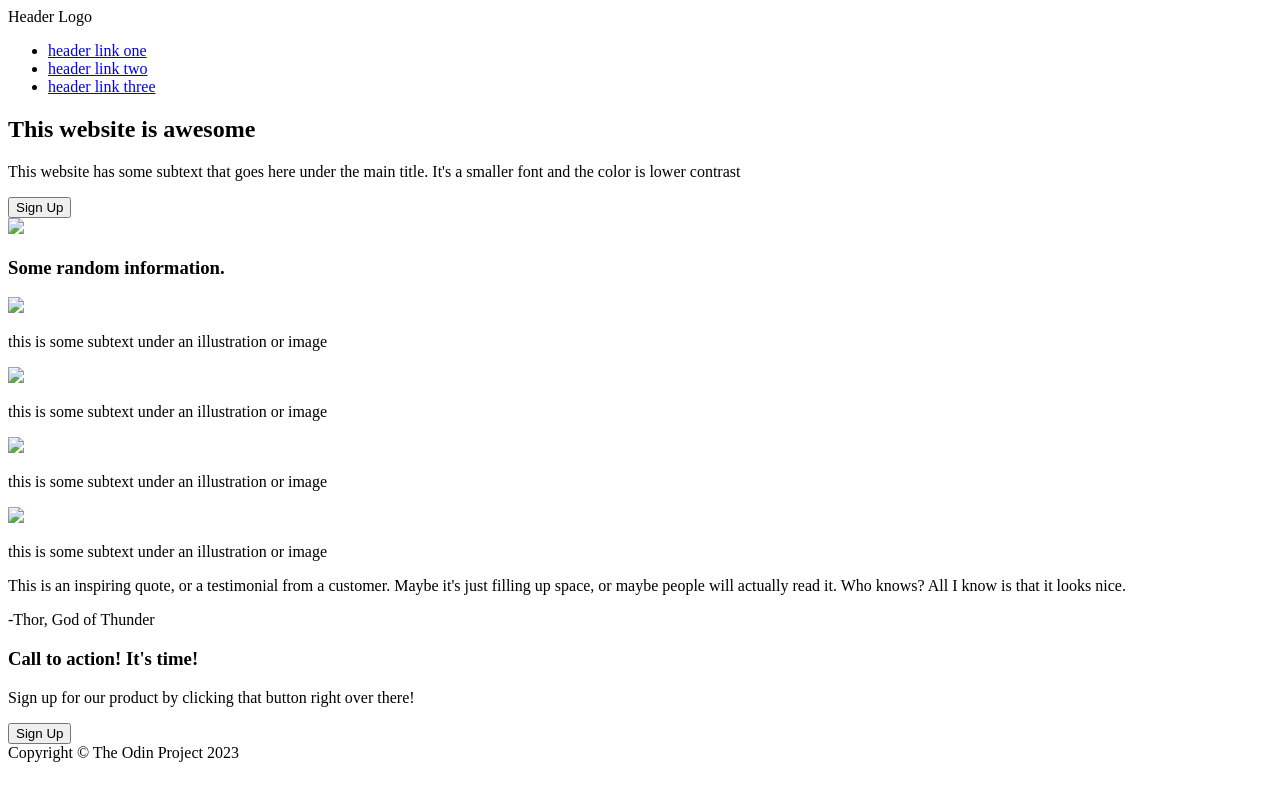
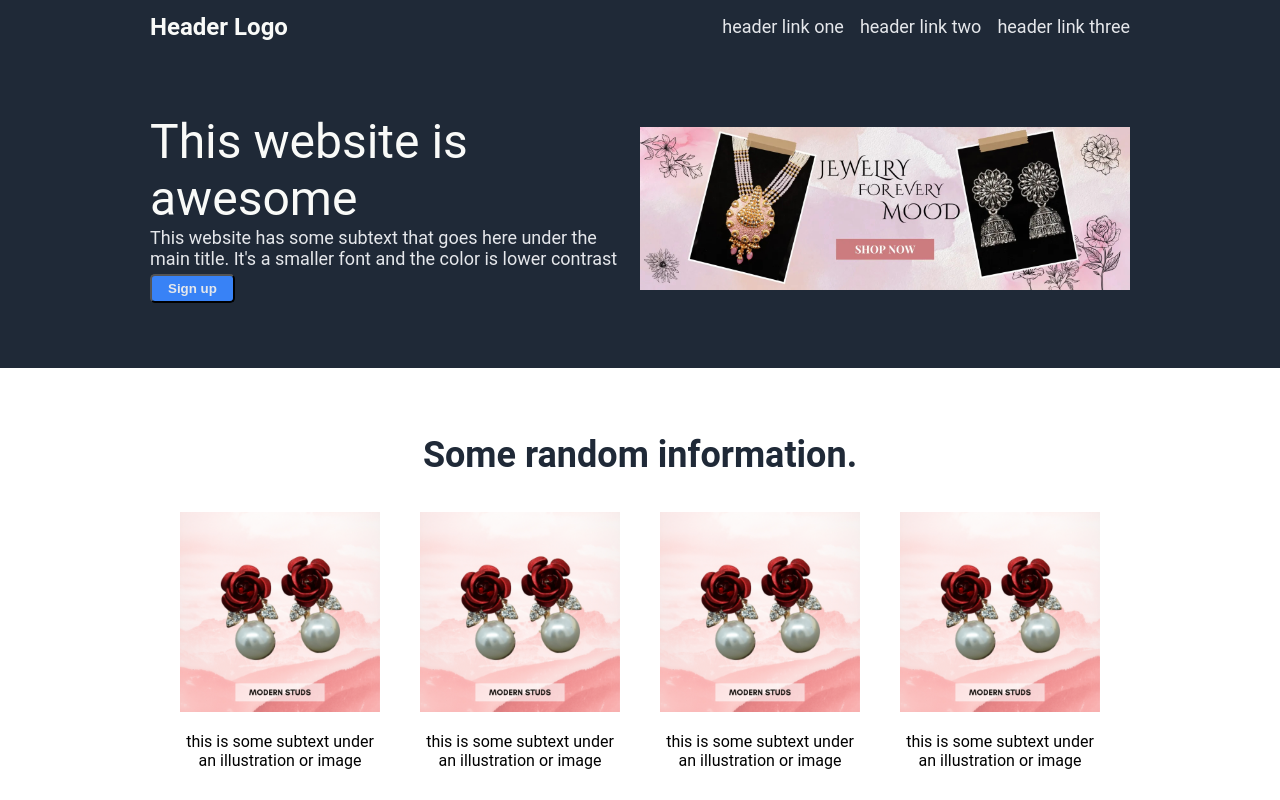
Before and after one commit to hemantjain21/first-landing-page, a plain HTML site: page index.html in a window 1280 px wide. Shown: the top 800 px of the page. Drawn offline with Linux system fonts and the light colour scheme.

Commit message:
Final Landing Page

```diff
--- a/index.html
+++ b/index.html
@@ -3,62 +3,78 @@
     <head>
         <meta charset="utf-8">
         <title>First Landing Page</title>
+        <link rel="stylesheet" href="styles.css">
     </head>
     <body>
+        <div class="hero">
             <div class="header">
-            <div class="logo">Header Logo</div>
-            <ul class="nav">
+                <div class="logo">
+                    Header Logo
+                </div>
+                <div class="nav">
+                    <ul>
                         <li><a href="#">header link one</a></li>
                         <li><a href="#">header link two</a></li>
                         <li><a href="#">header link three</a></li>
                     </ul>
                 </div>
-
-        <div class="main-section">
+            </div>
+            <div class="hero-main">
+                <div class="main-left">
                     <div class="main-text">
-                <h2>This website is awesome</h2>
-                <p>This website has some subtext that goes here under the main title. It's a smaller font and the color is lower contrast</p>
-                <button>Sign Up</button>
+                        This website is awesome
                     </div>
-            <div>
-                <img src="#">
+                    <div class="secondary-text">
+                        This website has some subtext that goes here under the main title. It's a smaller font and the color is lower contrast
+                    </div>
+                    <div class="button">
+                    <button>Sign up</button>
+                    </div>
+                </div>
+                <div class="main-right">
+                    <img src="./images/DemoBanner.jpg">
+                </div>
             </div>
         </div>
 
-        <h3>Some random information.</h3>
-
+        <div class="information-section">
+            <div class="card-section-heading">
+                <p>Some random information.</p>
+            </div>
             <div class="card-section">
-            <div="card">
-                <img src="#">
+                <div class="card">
+                    <img src="./images/DemoImage.jpg">
                     <p>this is some subtext under an illustration or image</p>
                 </div>
-            <div="card">
-                <img src="#">
+                <div class="card">
+                    <img src="./images/DemoImage.jpg">
                     <p>this is some subtext under an illustration or image</p>
                 </div>
-            <div="card">
-                <img src="#">
+                <div class="card">
+                    <img src="./images/DemoImage.jpg">
                     <p>this is some subtext under an illustration or image</p>
                 </div>
-            <div="card">
-                <img src="#">
+                <div class="card">
+                    <img src="./images/DemoImage.jpg">
                     <p>this is some subtext under an illustration or image</p>
                 </div>
             </div>
-
-        <div>
-            <quote>This is an inspiring quote, or a testimonial from a customer. Maybe it's just filling up space, or maybe people will actually read it. Who knows? All I know is that it looks nice.</quote>
-            <p>-Thor, God of Thunder</p>
         </div>
 
-        <div class="call-to-action">
-            <div class="left">
-                <h3>Call to action! It's time!</h3>
-                <p>Sign up for our product by clicking that button right over there!</p>
+        <blockquote class="quote">
+            <p>This is an inspiring quote, or a testimonial from a customer. Maybe it's     just filling up space, or maybe people will actually read it. Who knows? All I know is that it looks nice.</p>
+            <figcaption>&mdash;Thor, The God of Thunder</figcaption>
+        </blockquote>
+
+        <div class="cta">
+            <div class="cta-left">
+                <p class="cta-heading">Call to action! It's time!</p>
+                <p class="cta-text">Sign up for our product by clicking that button right over there!</p>
             </div>
-            <div class="right">
-                <button>Sign Up</button>
+            <div class="cta-right">
+                <button>Sign up</button>
             </div>
+
         </div>
 
         <div class="footer">
--- a/styles.css
+++ b/styles.css
@@ -0,0 +1,140 @@
+body{
+    margin: 0px;
+    font-family: "roboto";
+}
+
+.hero, .footer{
+    background-color: #1F2937;
+    color: white;
+    padding: 0px 150px;
+    /* display: flex;
+    flex-direction: column;
+    gap: 8px; */
+}
+
+.header{
+    display: flex;
+    justify-content: space-between;
+    align-items: center;
+}
+
+.logo{
+    font-size: 24px;
+    color: #F9FAF8;
+    font-weight: bold;
+}
+
+ul{
+    display: flex;
+    list-style-type: none;
+    gap: 16px;
+}
+
+a{
+    text-decoration: none;
+    color: #E5E7EB;
+    font-size: 18px;
+}
+
+.hero-main{
+    display: flex;
+    justify-content: center;
+    align-items: center;
+    padding: 60px 0px;
+}
+
+.main-left, .main-right{
+    flex: 1;
+}
+
+.main-text{
+    font-size: 48px;
+    font-weight: extra-bold;
+    color: #F9FAF8;
+}
+
+.secondary-text{
+    color: #E5E7EB;
+    font-size: 18px;
+}
+
+button, .cta{
+    background-color: #3882F6;
+    border-radius: 5px;
+    color: #E5E7EB;
+    padding:5px 16px;
+    margin: 5px 0px;
+    font-weight: bold;
+}
+
+.main-right > img{
+    width: 100%;
+    height: auto;
+}
+
+.information-section{
+    display: flex;
+    flex-direction: column;
+    align-items: center;
+    padding: 30px 0px 60px;
+
+}
+
+.card-section-heading{
+    font-size: 36px;
+    font-weight:bolder;
+    color: #1F2937;
+}
+
+.card-section{
+    display: flex;
+    gap: 40px;
+    text-align: center;
+}
+
+.card{
+    width: 200px;
+}
+
+.card > img{
+    width: 100%;
+}
+
+.quote{
+    background-color: #E5E7EB;
+    font-size: 36px;
+    color: #1F2937;
+    font-style: italic;
+    margin: 0px;
+    padding: 60px 240px;
+    display: flex;
+    flex-direction: column;
+}
+
+.quote > figcaption{
+    text-align: right;
+}
+
+.cta{
+    display:flex;
+    align-items: center;
+    justify-content: space-between;
+    margin: 60px 150px;
+    padding: 20px 100px;
+}
+
+.cta-heading{
+    font-size: 25px;
+    font-weight: bold;
+}
+
+.cta-right > button{
+    border-color: white;
+}
+
+.footer{
+    display: flex;
+    align-items: center;
+    justify-content: center;
+    padding: 16px;
+}
```
Lines whose indentation alone changed are shown as unchanged.
